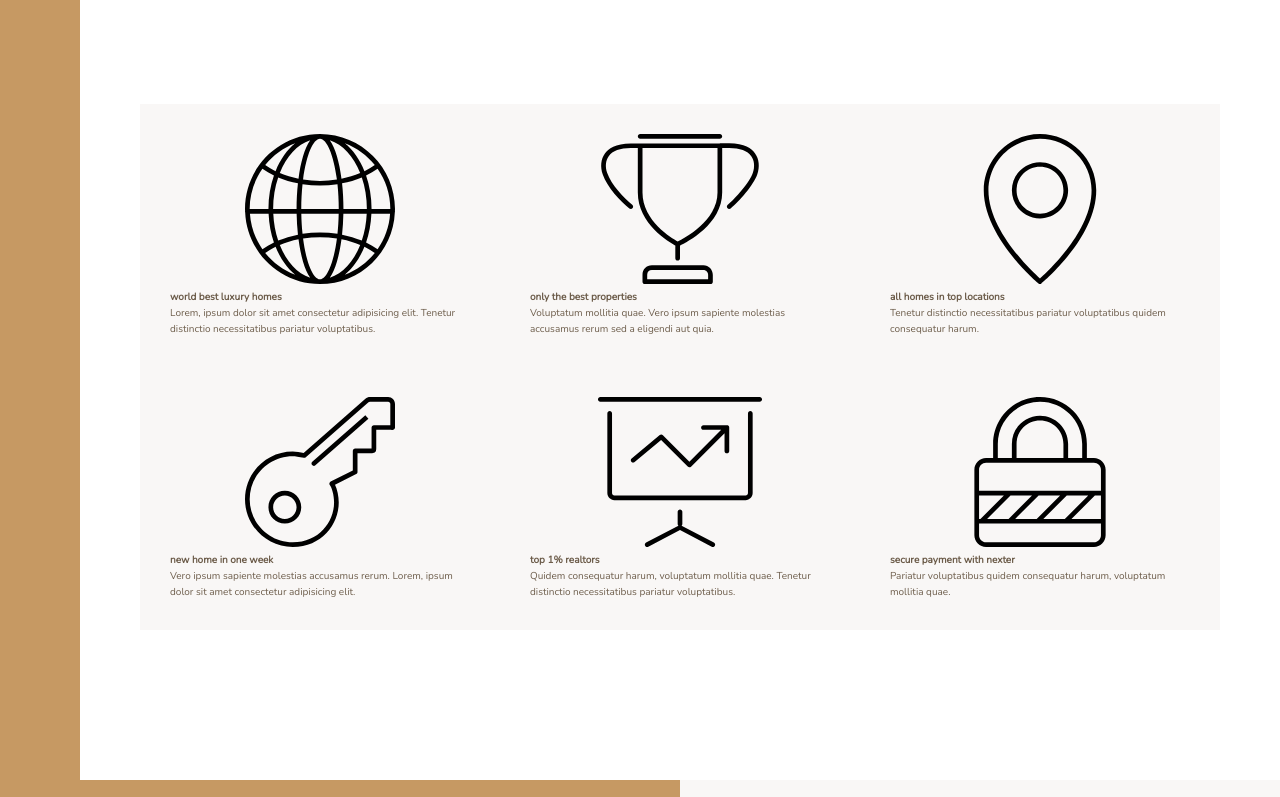
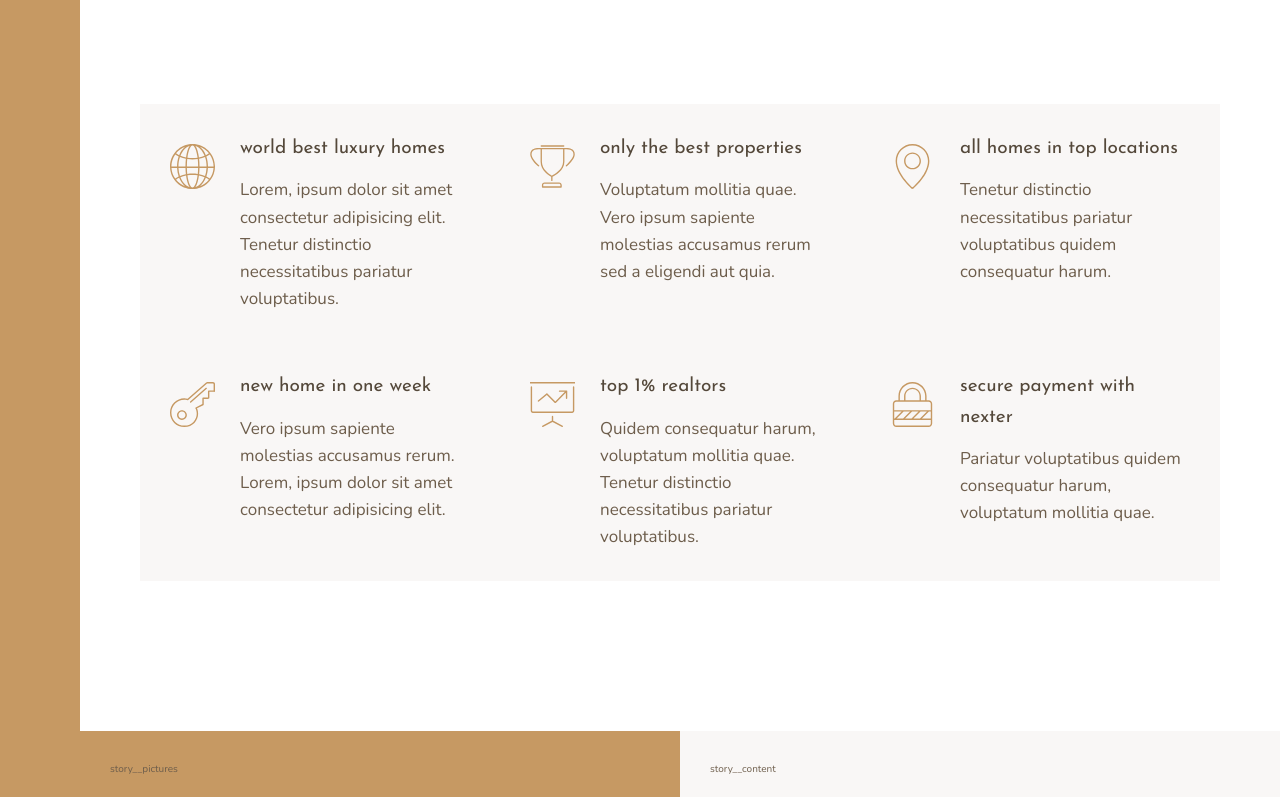
Before and after one commit to m7mdZayan/nexter, a website: page index.html in a window 1280 px wide. Shown: the part 686-1483 px from the top of the page. Drawn offline with nearby package versions, Linux system fonts and the light colour scheme.

Commit message:
features section is finished

```diff
--- a/index.html
+++ b/index.html
@@ -30,7 +30,7 @@
         <svg class="feature__icon">
           <use xlink:href="img/sprite.svg#icon-global"></use>
         </svg>
-        <h4 class="heading-4">world best luxury homes</h4>
+        <h4 class="heading-4 heading-4--dark">world best luxury homes</h4>
         <p class="feature__text">
           Lorem, ipsum dolor sit amet consectetur adipisicing elit. Tenetur
           distinctio necessitatibus pariatur voluptatibus.
@@ -40,7 +40,7 @@
         <svg class="feature__icon">
           <use xlink:href="img/sprite.svg#icon-trophy"></use>
         </svg>
-        <h4 class="heading-4">only the best properties</h4>
+        <h4 class="heading-4 heading-4--dark">only the best properties</h4>
         <p class="feature__text">
           Voluptatum mollitia quae. Vero ipsum sapiente molestias accusamus
           rerum sed a eligendi aut quia.
@@ -50,7 +50,7 @@
         <svg class="feature__icon">
           <use xlink:href="img/sprite.svg#icon-map-pin"></use>
         </svg>
-        <h4 class="heading-4">all homes in top locations</h4>
+        <h4 class="heading-4 heading-4--dark">all homes in top locations</h4>
         <p class="feature__text">
           Tenetur distinctio necessitatibus pariatur voluptatibus quidem
           consequatur harum.
@@ -60,7 +60,7 @@
         <svg class="feature__icon">
           <use xlink:href="img/sprite.svg#icon-key"></use>
         </svg>
-        <h4 class="heading-4">new home in one week</h4>
+        <h4 class="heading-4 heading-4--dark">new home in one week</h4>
         <p class="feature__text">
           Vero ipsum sapiente molestias accusamus rerum. Lorem, ipsum dolor sit
           amet consectetur adipisicing elit.
@@ -70,7 +70,7 @@
         <svg class="feature__icon">
           <use xlink:href="img/sprite.svg#icon-presentation"></use>
         </svg>
-        <h4 class="heading-4">top 1% realtors</h4>
+        <h4 class="heading-4 heading-4--dark">top 1% realtors</h4>
         <p class="feature__text">
           Quidem consequatur harum, voluptatum mollitia quae. Tenetur distinctio
           necessitatibus pariatur voluptatibus.
@@ -80,7 +80,7 @@
         <svg class="feature__icon">
           <use xlink:href="img/sprite.svg#icon-lock"></use>
         </svg>
-        <h4 class="heading-4">secure payment with nexter</h4>
+        <h4 class="heading-4 heading-4--dark">secure payment with nexter</h4>
         <p class="feature__text">
           Pariatur voluptatibus quidem consequatur harum, voluptatum mollitia
           quae.
--- a/sass/_features.scss
+++ b/sass/_features.scss
@@ -4,6 +4,26 @@
   margin: 15rem 0;
 
   display: grid;
-  grid-template-columns: repeat(3, 1fr);
+  grid-template-columns: repeat(auto-fit, minmax(25rem, 1fr));
   grid-gap: 6rem;
 }
+
+.feature {
+  display: grid;
+  grid-template-columns: min-content 1fr;
+  grid-row-gap: 1.2rem;
+  grid-column-gap: 2.5rem;
+  align-content: start;
+
+  &__icon {
+    fill: $color-primary;
+    height: 4.5rem;
+    width: 4.5rem;
+    grid-row: 1 / span 2;
+    transform: translateY(1rem);
+  }
+
+  &__text {
+    font-size: 1.7rem;
+  }
+}
--- a/sass/_typography.scss
+++ b/sass/_typography.scss
@@ -0,0 +1,29 @@
+%heading {
+  font-family: $font-display;
+  font-weight: 400;
+}
+
+.heading-1 {
+  @extend %heading;
+}
+
+.heading-2 {
+  @extend %heading;
+}
+
+.heading-3 {
+  @extend %heading;
+}
+
+.heading-4 {
+  font-size: 1.9rem;
+  @extend %heading;
+
+  &--light {
+    color: $color-grey-light-1;
+  }
+
+  &--dark {
+    color: $color-grey-dark-1;
+  }
+}
```
Also changed, not shown: css/style.css, sass/main.scss (line endings or trailing spaces).
